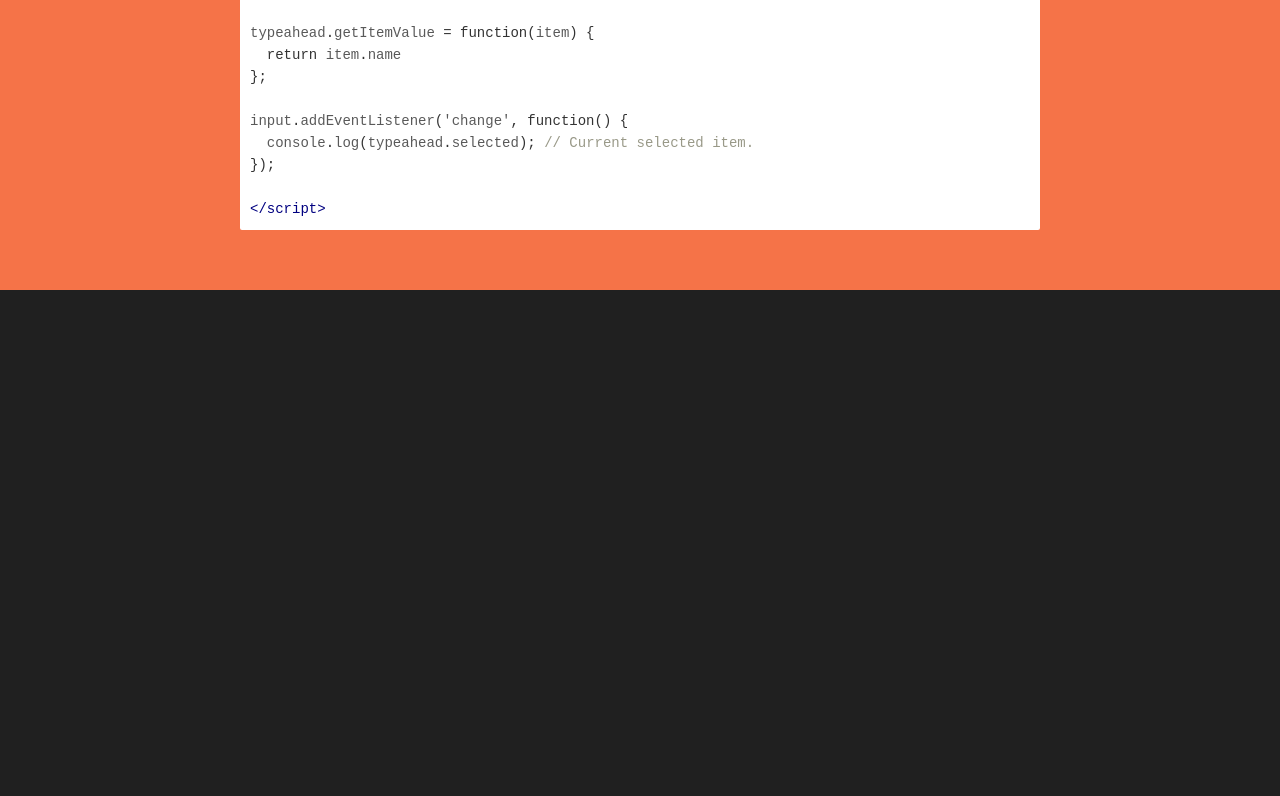
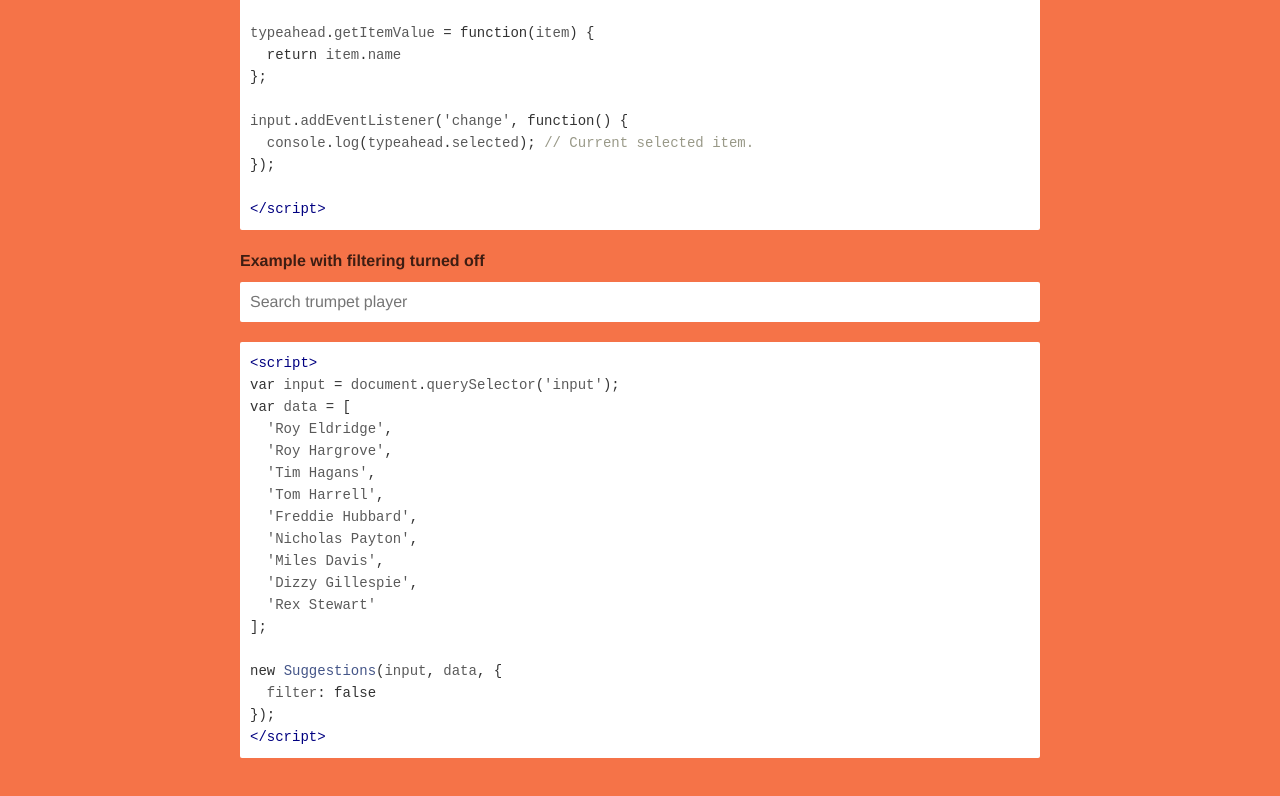
Before and after one commit to tristen/suggestions, a website: page demo/index.html in a window 1280 px wide. Shown: the part 1702-2498 px from the top of the page. Before the commit the page ends 1992 px from the top, so only its background shows below. Drawn offline with Linux system fonts and the light colour scheme.

Commit message:
Disable filtering option

```diff
--- a/demo/index.html
+++ b/demo/index.html
@@ -105,12 +105,42 @@ input.addEventListener('change', function() {
 
 &lt;/script&gt;
 </pre>
+
+<h3>Example with filtering turned off</h3>
+<div class='contain space-bottom2'>
+  <input class='js-no-filtering-example' type='text' autocomplete='off' placeholder='Search trumpet player' />
+</div>
+
+<pre class='prettyprint space-bottom4'>
+&lt;script&gt;
+var input = document.querySelector('input');
+var data = [
+  'Roy Eldridge',
+  'Roy Hargrove',
+  'Tim Hagans',
+  'Tom Harrell',
+  'Freddie Hubbard',
+  'Nicholas Payton',
+  'Miles Davis',
+  'Dizzy Gillespie',
+  'Rex Stewart'
+];
+
+new Suggestions(input, data, {
+  filter: false
+});
+&lt;/script&gt;
+</pre>
+
       </div>
+
+
     </section>
 
     <script>
       var inputSimple = document.querySelector('.js-simple-example');
       var inputOptions = document.querySelector('.js-example-with-options');
+      var inputNoFiltering = document.querySelector('.js-no-filtering-example');
 
       var simpleData = [
         'Roy Eldridge',
@@ -154,6 +184,7 @@ input.addEventListener('change', function() {
       }];
 
       new Suggestions(inputSimple, simpleData);
+      new Suggestions(inputNoFiltering, simpleData, { filter:false });
       var typeahead = new Suggestions(inputOptions, objectData, {
         minLength: 3, // Number of characters typed into an input to trigger suggestions.
         limit: 3 //  Max number of results to display.
```
Also changed, not shown: src/suggestions.js (+13 -2 lines), test/test.js (+19 -0 lines).
